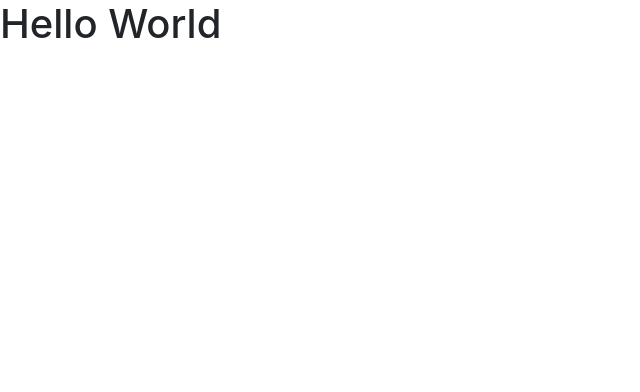
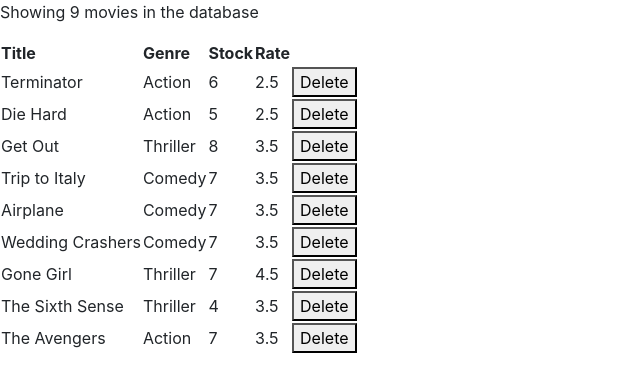
Before and after one commit to TheLuckyMojo/vidly, a React (Create React App) app: page / in a window 1280 px wide. Shown: the top 392 px of the page, without its empty margins (0-640 px from the left). Built offline with nearby package versions, Linux system fonts and the light colour scheme.

Commit message:
Making movies component default page

```diff
--- a/src/index.js
+++ b/src/index.js
@@ -1,7 +1,7 @@
 import React from "react";
 import ReactDOM from "react-dom/client";
 import "./index.css";
-import App from "./App";
+import Movies from "./components/movies";
 import reportWebVitals from "./reportWebVitals";
 import "bootstrap/dist/css/bootstrap.css";
 import "font-awesome/css/font-awesome.css";
@@ -9,7 +9,7 @@
 const root = ReactDOM.createRoot(document.getElementById("root"));
 root.render(
   <React.StrictMode>
-    <App />
+    <Movies />
   </React.StrictMode>
 );
 
```
